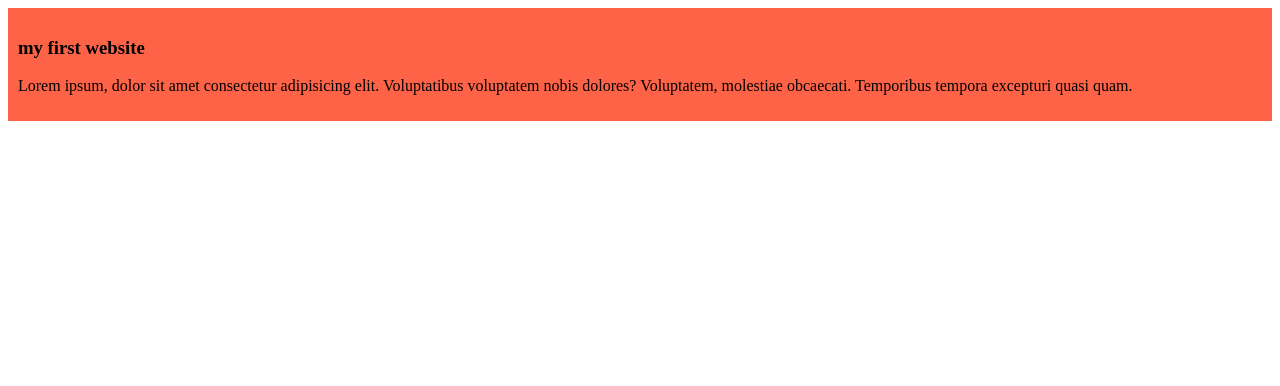
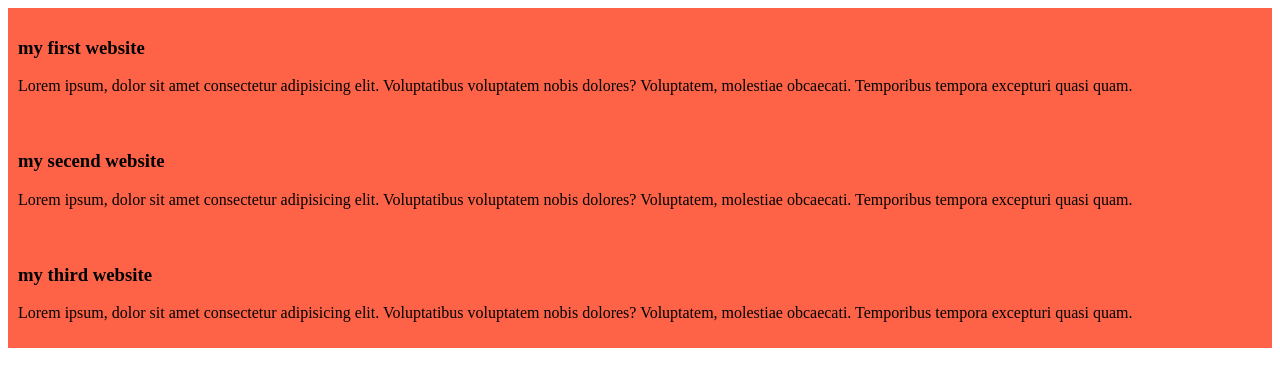
Before and after one commit to Majharul-Islam2121/my-simple-code, a plain HTML site: page index.html in a window 1280 px wide. Drawn offline with Linux system fonts and the light colour scheme.

Commit message:
added the secend and third website

```diff
--- a/index.html
+++ b/index.html
@@ -11,5 +11,13 @@
         <h3>my first website</h3>
         <p>Lorem ipsum, dolor sit amet consectetur adipisicing elit. Voluptatibus voluptatem nobis dolores? Voluptatem, molestiae obcaecati. Temporibus tempora excepturi quasi quam.</p>
     </div>
+    <div>
+        <h3>my secend website</h3>
+        <p>Lorem ipsum, dolor sit amet consectetur adipisicing elit. Voluptatibus voluptatem nobis dolores? Voluptatem, molestiae obcaecati. Temporibus tempora excepturi quasi quam.</p>
+    </div>
+    <div>
+        <h3>my third website</h3>
+        <p>Lorem ipsum, dolor sit amet consectetur adipisicing elit. Voluptatibus voluptatem nobis dolores? Voluptatem, molestiae obcaecati. Temporibus tempora excepturi quasi quam.</p>
+    </div>
 </body>
 </html>
```
